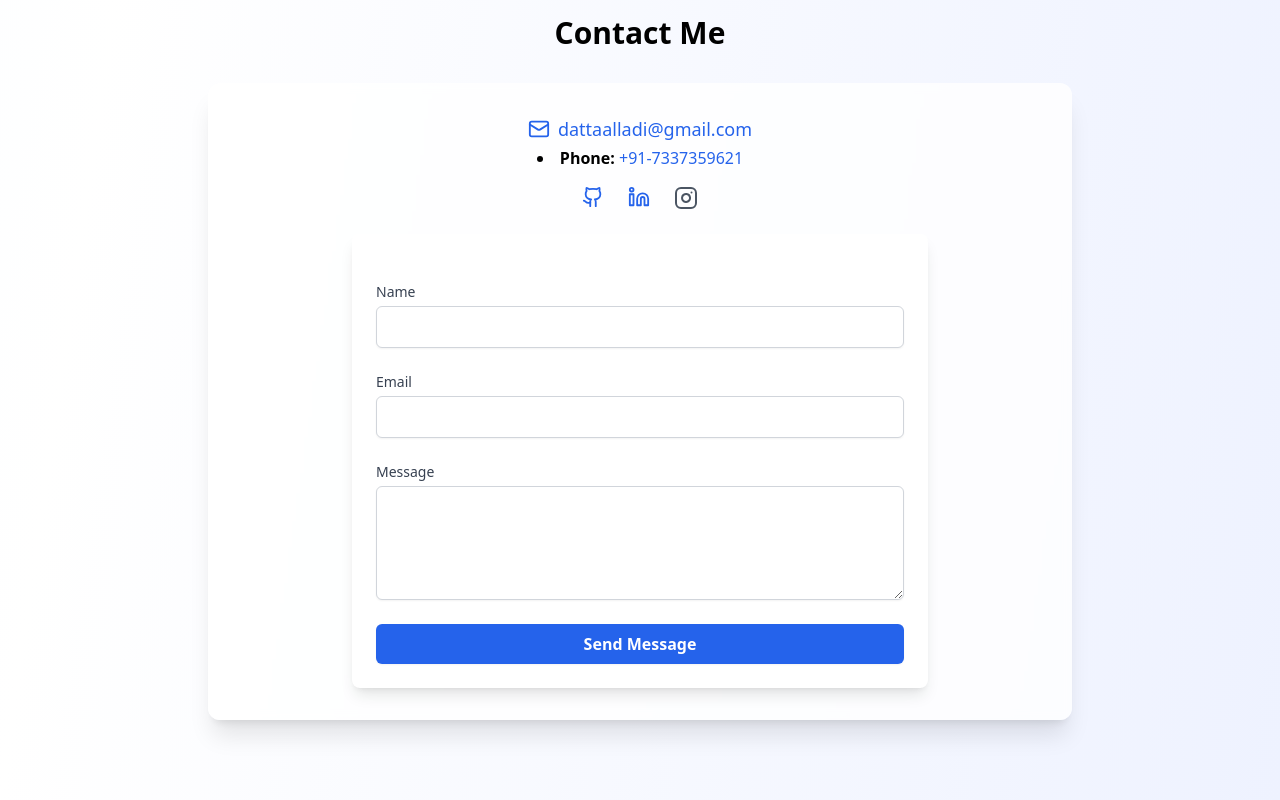
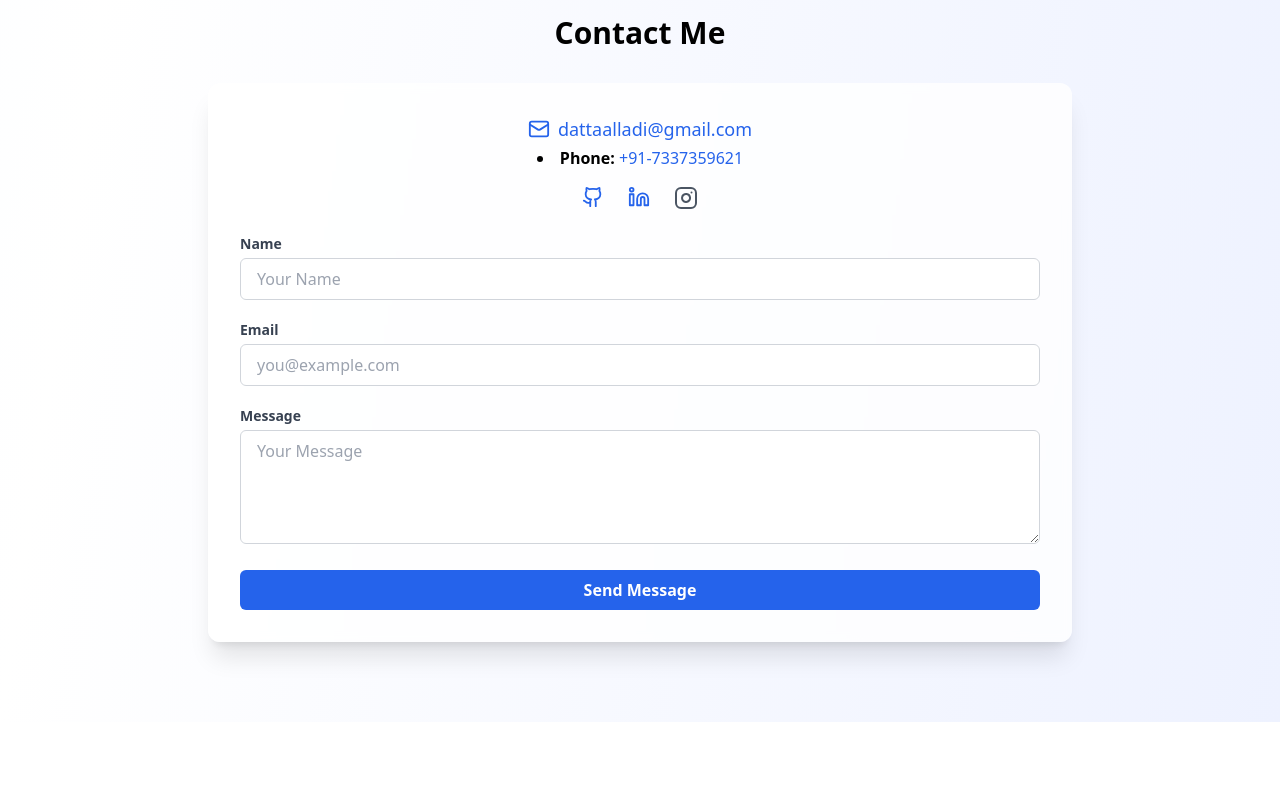
Before and after one commit to Dattaalladi/Narendra-Datta-Alladi-Portfolio-Website, a React (Vite) app: page / in a window 1280 px wide. Shown: the part 8121-8921 px from the top of the page. After the commit the page ends 8843 px from the top, so only its background shows below. Built offline with nearby package versions, Linux system fonts and the light colour scheme.

Commit message:
Updated contact form and EmailJS integration

```diff
--- a/package.json
+++ b/package.json
@@ -10,6 +10,7 @@
     "preview": "vite preview"
   },
   "dependencies": {
+    "@emailjs/browser": "^4.4.1",
     "framer-motion": "^11.0.8",
     "lucide-react": "^0.344.0",
     "react": "^18.3.1",
--- a/src/App.tsx
+++ b/src/App.tsx
@@ -6,7 +6,38 @@ import CertificationCard from "./CertificationCard";
 import ProjectCard from "./ProjectCard";
 import Layout from "./Layout";
 import Home from "./Home";
-function App() {
+import { useRef } from "react";
+import emailjs from "@emailjs/browser";
+import Contact from "./contact";
+function App()
+{
+  const form = useRef<HTMLFormElement>(null);
+
+  const sendEmail = (e: React.FormEvent<HTMLFormElement>) => {
+    e.preventDefault();
+
+    if (!form.current) return;
+
+    emailjs
+      .sendForm(
+        import.meta.env.VITE_EMAILJS_SERVICE_ID,
+        import.meta.env.VITE_EMAILJS_TEMPLATE_ID,
+        form.current,
+        import.meta.env.VITE_EMAILJS_PUBLIC_KEY
+      )
+      .then(
+        () => {
+          alert("Message sent successfully!");
+          form.current?.reset();
+        },
+        (error) => {
+          alert("Failed to send message. Please try again.");
+          console.error("EmailJS error:", error);
+        }
+      );
+  };
+  // Closing the sendEmail function
+
   const [isDarkMode, setIsDarkMode] = useState(false);
   const [activeSection, setActiveSection] = useState('');
 
@@ -27,6 +58,15 @@ function App() {
           setActiveSection(section.id);
         }
       });
+      return (
+        <>
+          {/* other sections */}
+          <section id="contact-form" className="py-12 px-4">
+  <Contact />
+</section>
+          {/* other sections */}
+        </>
+      );
     };
 
     window.addEventListener('scroll', handleScroll);
@@ -641,80 +681,14 @@ What stands out most is his work ethic—he's incredibly hardworking and dedicat
           <a href="https://www.instagram.com/datta_alladi" target="_blank" rel="noopener noreferrer" className="text-gray-600 dark:text-gray-300 hover:text-gray-900 dark:hover:text-white">
     <Instagram size={24} />
   </a>
-          {/* Add more icons as needed */}
         </div>
       </div>
-      {/* 👻 Hidden dummy form for Netlify to detect during build */}
-<form name="contact" data-netlify="true" hidden>
-  <input type="text" name="name" />
-  <input type="email" name="email" />
-  <textarea name="message"></textarea>
-</form>
 
-{/* 👇 Your actual visible contact form */}
-<form
-  name="contact"
-  method="POST"
-  data-netlify="true"
-  action="/Success"  // 👈 redirects to a success page after submission
-  className="space-y-6 max-w-xl mx-auto p-6 bg-white dark:bg-gray-800 rounded-lg shadow-lg"
->
-  <input type="hidden" name="form-name" value="contact" />
-
-  <div>
-    <label htmlFor="name" className="block text-sm font-medium text-gray-700 dark:text-gray-300">
-      Name
-    </label>
-    <input
-      type="text"
-      id="name"
-      name="name"
-      required
-      className="mt-1 block w-full p-2 border border-gray-300 dark:border-gray-600 rounded-md shadow-sm focus:ring-blue-500 focus:border-blue-500 bg-white dark:bg-gray-700 text-gray-900 dark:text-white"
-    />
-  </div>
-
-  <div>
-    <label htmlFor="email" className="block text-sm font-medium text-gray-700 dark:text-gray-300">
-      Email
-    </label>
-    <input
-      type="email"
-      id="email"
-      name="email"
-      required
-      className="mt-1 block w-full p-2 border border-gray-300 dark:border-gray-600 rounded-md shadow-sm focus:ring-blue-500 focus:border-blue-500 bg-white dark:bg-gray-700 text-gray-900 dark:text-white"
-    />
-  </div>
-
-  <div>
-    <label htmlFor="message" className="block text-sm font-medium text-gray-700 dark:text-gray-300">
-      Message
-    </label>
-    <textarea
-      id="message"
-      name="message"
-      rows={4}
-      required
-      className="mt-1 block w-full p-2 border border-gray-300 dark:border-gray-600 rounded-md shadow-sm focus:ring-blue-500 focus:border-blue-500 bg-white dark:bg-gray-700 text-gray-900 dark:text-white"
-    ></textarea>
-  </div>
-
-  <div>
-    <button
-      type="submit"
-      className="w-full py-2 px-4 bg-blue-600 hover:bg-blue-700 text-white font-semibold rounded-md shadow-sm transition"
-    >
-      Send Message
-    </button>
-  </div>
-</form>
-
-
-       {/* <form className="space-y-5">
+      <form ref={form} onSubmit={sendEmail} className="space-y-5">
   <div>
     <label className="block text-sm font-semibold text-gray-700 dark:text-gray-300">Name</label>
     <input
+      name="name"  // ✅ REQUIRED FOR EmailJS
       type="text"
       placeholder="Your Name"
       className="w-full mt-1 px-4 py-2 rounded-md border border-gray-300 focus:outline-none focus:ring-2 focus:ring-blue-500 dark:bg-gray-700 dark:border-gray-600 dark:text-white"
@@ -723,6 +697,7 @@ What stands out most is his work ethic—he's incredibly hardworking and dedicat
   <div>
     <label className="block text-sm font-semibold text-gray-700 dark:text-gray-300">Email</label>
     <input
+      name="email"  // ✅ REQUIRED FOR EmailJS
       type="email"
       placeholder="you@example.com"
       className="w-full mt-1 px-4 py-2 rounded-md border border-gray-300 focus:outline-none focus:ring-2 focus:ring-blue-500 dark:bg-gray-700 dark:border-gray-600 dark:text-white"
@@ -731,6 +706,7 @@ What stands out most is his work ethic—he's incredibly hardworking and dedicat
   <div>
     <label className="block text-sm font-semibold text-gray-700 dark:text-gray-300">Message</label>
     <textarea
+      name="message"  // ✅ REQUIRED FOR EmailJS
       rows={4}
       placeholder="Your Message"
       className="w-full mt-1 px-4 py-2 rounded-md border border-gray-300 focus:outline-none focus:ring-2 focus:ring-blue-500 dark:bg-gray-700 dark:border-gray-600 dark:text-white"
@@ -742,7 +718,9 @@ What stands out most is his work ethic—he's incredibly hardworking and dedicat
   >
     Send Message
   </button>
-      </form>  */}
+</form>
+
+
     </div>
   </div>
 </Section>
@@ -817,4 +795,5 @@ function SkillCard({ icon, title, skills }: { icon: React.ReactNode; title: stri
 //     </Layout>
 //   );
 // }
+
 export default App;
--- /dev/null
+++ b/src/Contact.tsx
@@ -0,0 +1,74 @@
+import { useRef } from 'react';
+import emailjs from '@emailjs/browser';
+
+function ContactForm() {
+  const form = useRef<HTMLFormElement>(null);
+
+  const sendEmail = (e: React.FormEvent<HTMLFormElement>) => {
+    e.preventDefault();
+
+    if (!form.current) return;
+
+    emailjs
+      .sendForm(
+        'service_lureg5j', // ✅ Replace with your actual service ID
+        'template_424n7jj', // ✅ Replace with your actual template ID
+        form.current,
+        '2MmByj1HlCtn0TvjN' // ✅ Replace with your actual public key
+      )
+      .then(
+        (result) => {
+          console.log('Email sent:', result.text);
+          alert('Message sent successfully!');
+          form.current?.reset(); // ✅ Optional: resets form after sending
+        },
+        (error) => {
+          console.error('Failed to send:', error.text);
+          alert('Failed to send message. Please try again.');
+        }
+      );
+  };
+
+  return (
+    <form ref={form} onSubmit={sendEmail} className="space-y-5">
+      <div>
+        <label className="block text-sm font-semibold text-gray-700 dark:text-gray-300">Name</label>
+        <input
+          name="name"
+          type="text"
+          placeholder="Your Name"
+          className="w-full mt-1 px-4 py-2 rounded-md border border-gray-300 focus:outline-none focus:ring-2 focus:ring-blue-500 dark:bg-gray-700 dark:border-gray-600 dark:text-white"
+          required
+        />
+      </div>
+      <div>
+        <label className="block text-sm font-semibold text-gray-700 dark:text-gray-300">Email</label>
+        <input
+          name="email"
+          type="email"
+          placeholder="you@example.com"
+          className="w-full mt-1 px-4 py-2 rounded-md border border-gray-300 focus:outline-none focus:ring-2 focus:ring-blue-500 dark:bg-gray-700 dark:border-gray-600 dark:text-white"
+          required
+        />
+      </div>
+      <div>
+        <label className="block text-sm font-semibold text-gray-700 dark:text-gray-300">Message</label>
+        <textarea
+          name="message"
+          rows={4}
+          placeholder="Your Message"
+          className="w-full mt-1 px-4 py-2 rounded-md border border-gray-300 focus:outline-none focus:ring-2 focus:ring-blue-500 dark:bg-gray-700 dark:border-gray-600 dark:text-white"
+          required
+        ></textarea>
+      </div>
+      <button
+        type="submit"
+        className="w-full bg-blue-600 text-white py-2 px-4 rounded-md hover:bg-blue-700 transition-colors font-semibold"
+      >
+        Send Message
+      </button>
+    </form>
+  );
+}
+
+export default ContactForm;
```
Also changed, not shown: 2 other files (tests, documents, lock files or other folders). Lines whose indentation alone changed are shown as unchanged.
